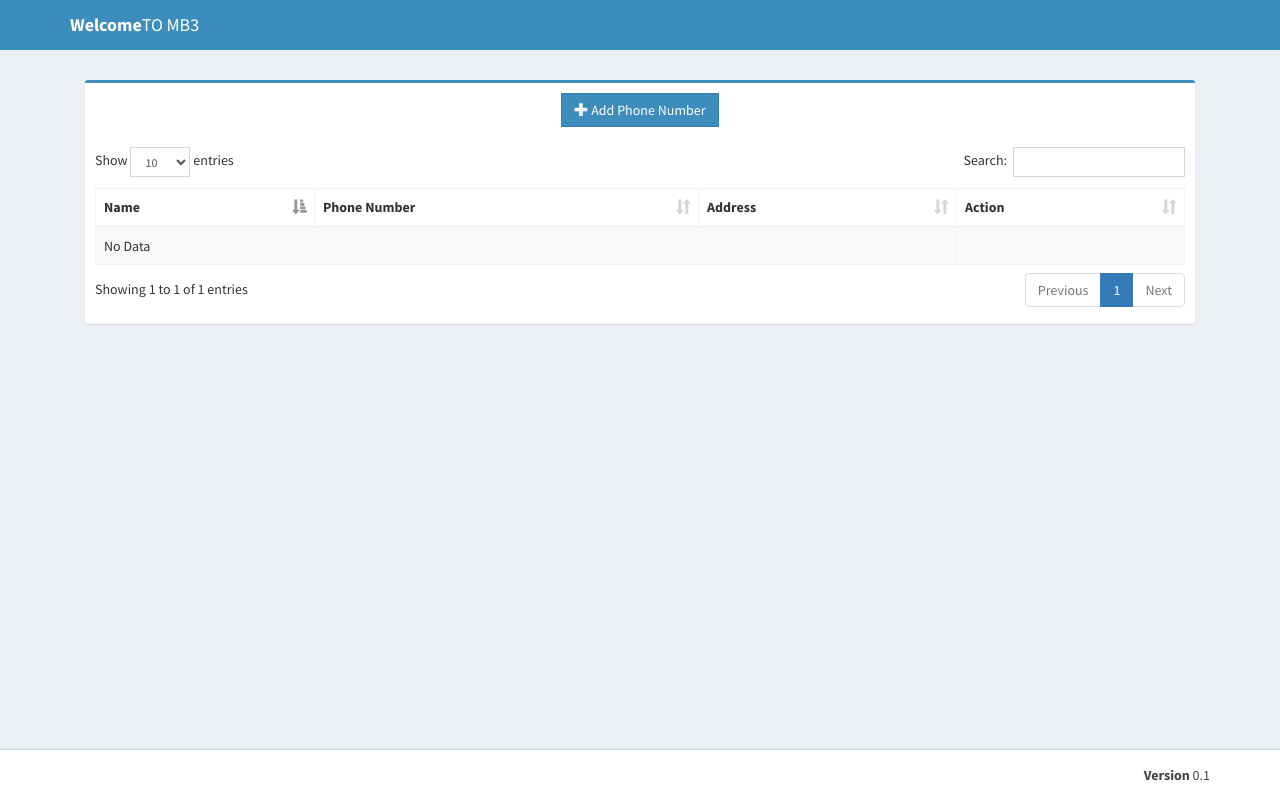
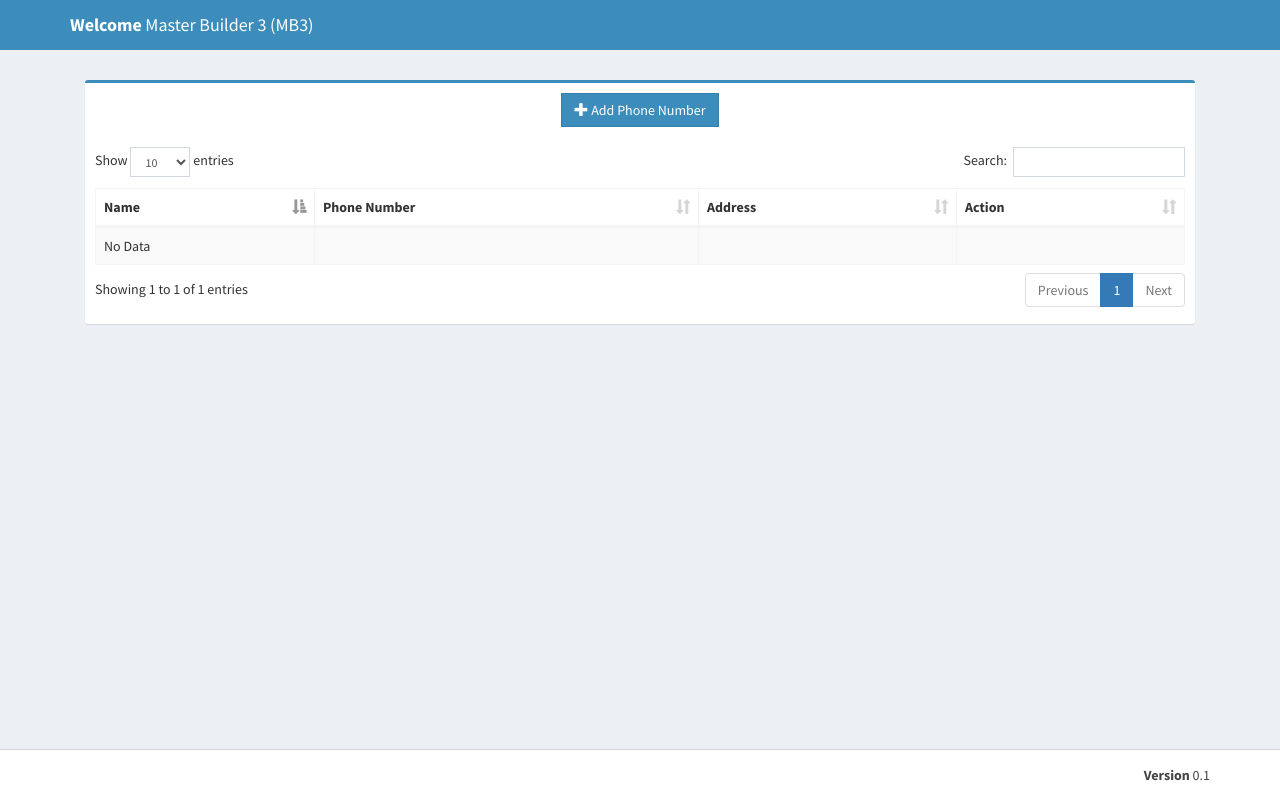
Before and after one commit to radianv/master-builder-3, a Flask app: page / in a window 1280 px wide. Run offline with Flask 2, Linux system fonts and the light colour scheme; data that the repository does not hold is empty; some libraries are stand-ins or nearby versions.

Commit message:
updating INDEX

```diff
--- a/workspace/dev/mb3/templates/index.html
+++ b/workspace/dev/mb3/templates/index.html
@@ -21,7 +21,7 @@
       <nav class="navbar navbar-static-top">
         <div class="container">
           <div class="navbar-header">
-            <a href="/" class="navbar-brand"><b>Welcome</b>TO MB3</a>
+            <a href="/" class="navbar-brand"><b>Welcome </b>Master Builder 3 (MB3)</a>
           </div>
         </div>
       </nav>
```
